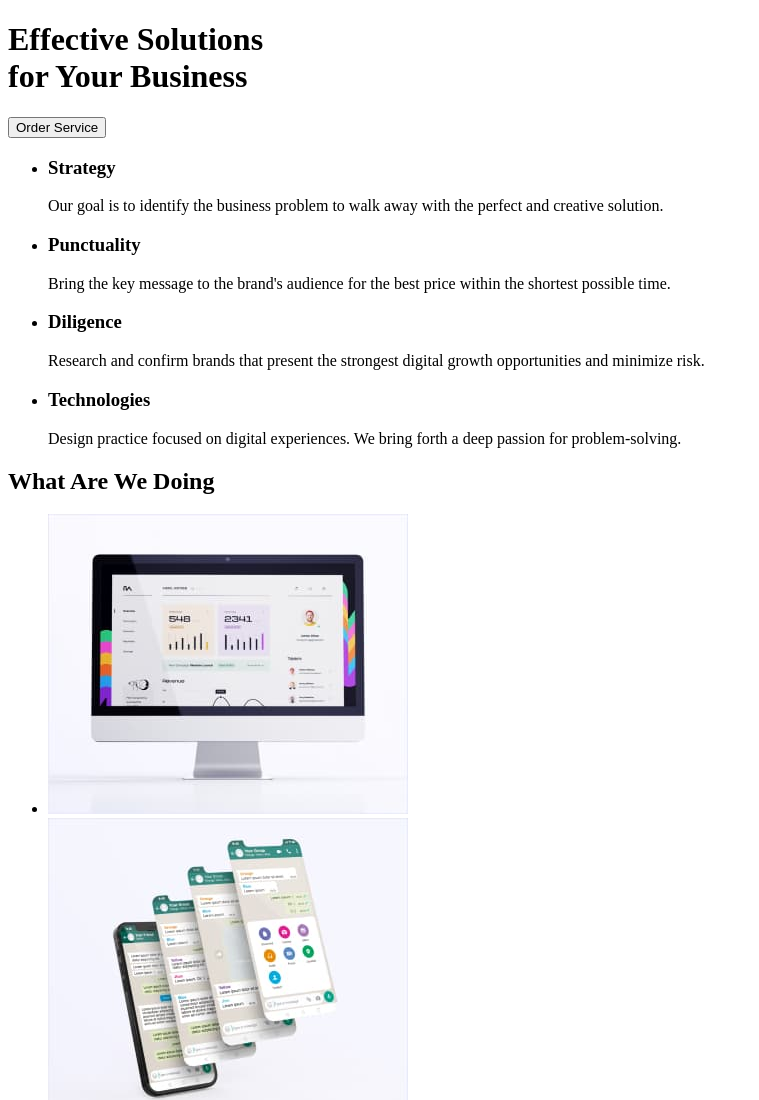
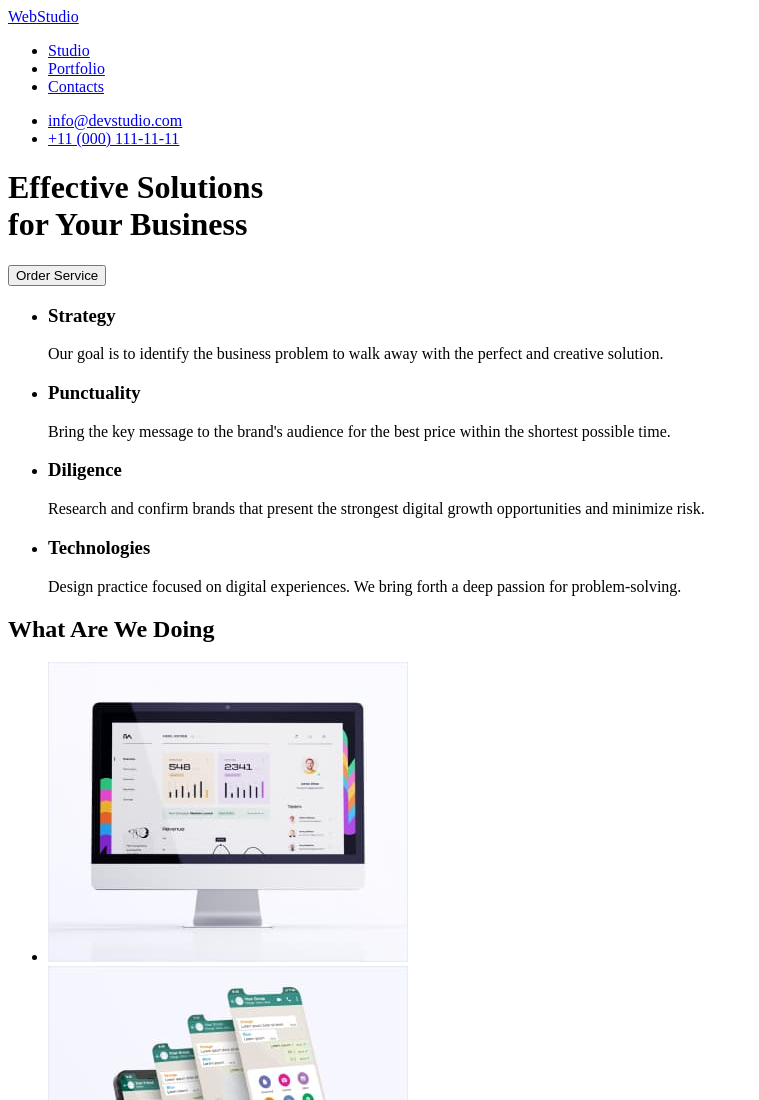
Before and after one commit to PiotrJasinski1995/goit-markup-hw-01, a plain HTML site: page index.html in a window 1280 px wide. Shown: the top 1100 px of the page, without its empty margins (0-759 px from the left). Drawn offline with Linux system fonts and the light colour scheme.

Commit message:
feat: implement header structural section

```diff
--- a/index.html
+++ b/index.html
@@ -6,7 +6,20 @@
     <title>WebStudio</title>
   </head>
   <body>
-    <header></header>
+    <header>
+      <nav>
+        <a href="./index.html" class="logo"><span>Web</span>Studio</a>
+        <ul>
+          <li><a href="./index.html">Studio</a></li>
+          <li><a href="#">Portfolio</a></li>
+          <li><a href="#">Contacts</a></li>
+        </ul>
+      </nav>
+      <ul>
+        <li><a href="mailto:info@devstudio.com">info@devstudio.com</a></li>
+        <li><a href="tel.:+110001111111">+11 (000) 111-11-11</a></li>
+      </ul>
+    </header>
     <main>
       <h1>
         Effective Solutions<br />
@@ -123,7 +136,7 @@
     </main>
     <footer>
       <h3>
-        <a href="./index.html"><span>Web</span>Studio</a>
+        <a href="./index.html" class="logo"><span>Web</span>Studio</a>
       </h3>
       <p>
         Increase the flow of customers and sales for your business with digital
```
